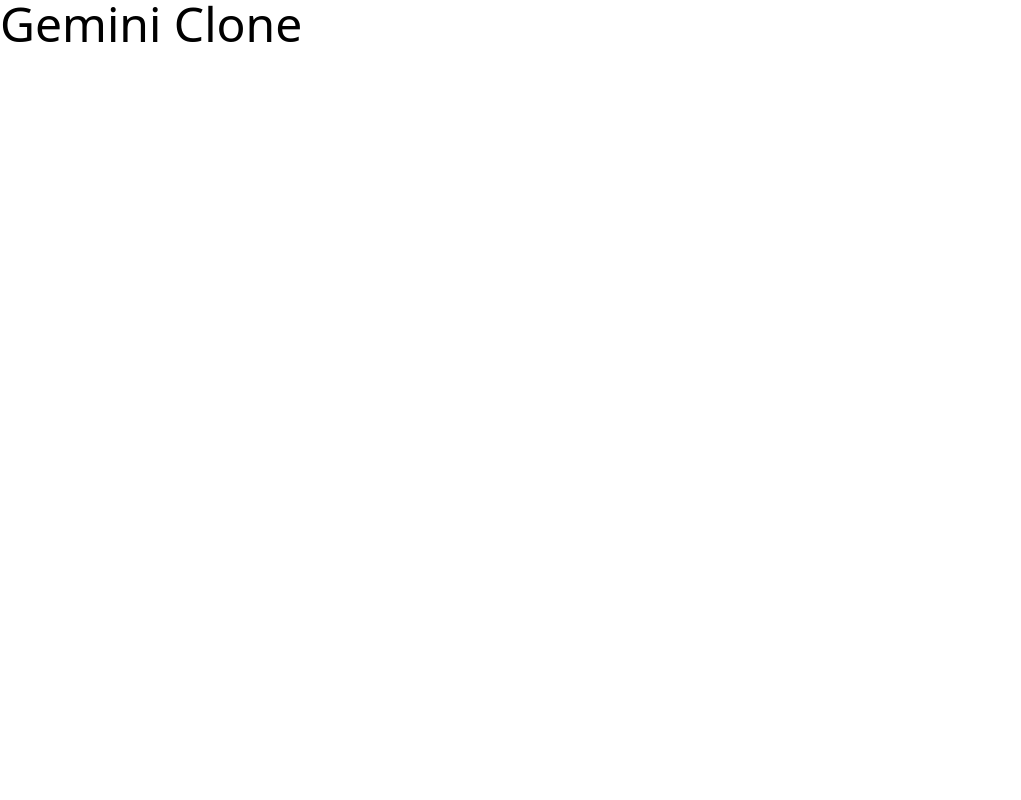
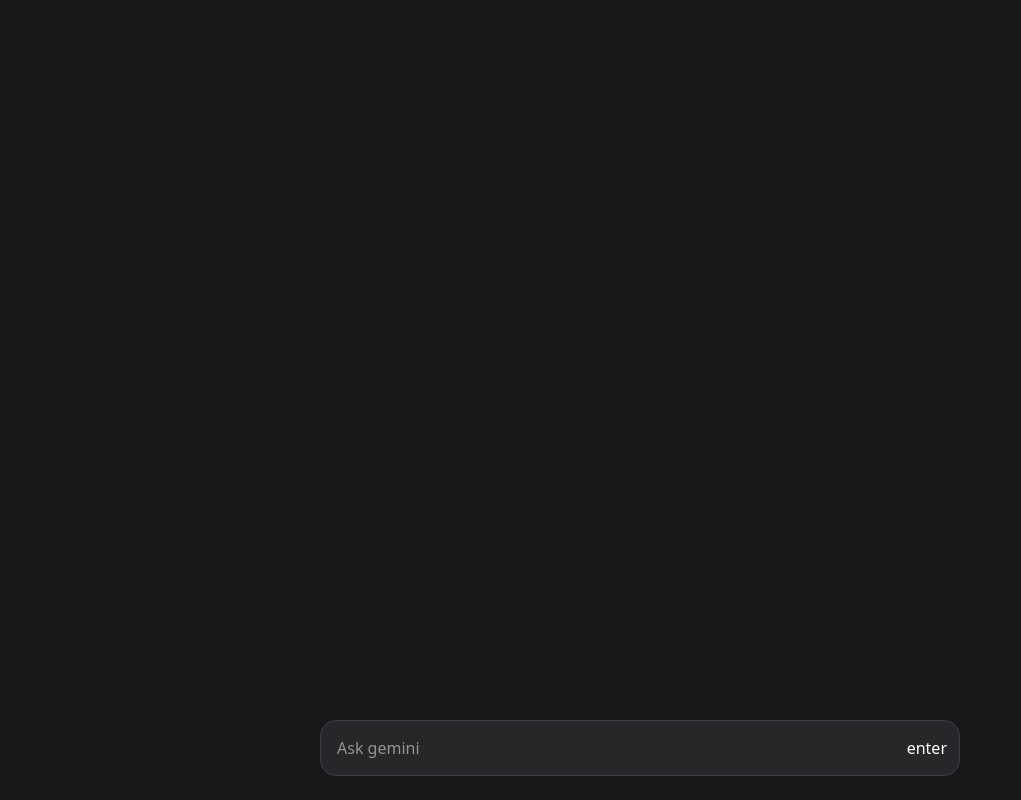
Before and after one commit to Yashvi-saini/gemini-clone, a React (Vite) app: page / in a window 1280 px wide. Shown: the whole page, without its empty margins (0-1021 px from the left). Built offline with nearby package versions, Linux system fonts and the light colour scheme.

Commit message:
api integrated

```diff
--- a/index.html
+++ b/index.html
@@ -6,7 +6,7 @@
     <meta name="viewport" content="width=device-width, initial-scale=1.0" />
     <title>gemini-clone</title>
   </head>
-  <body>
+  <body class="bg-zinc-900 h-screen">
     <div id="root"></div>
     <script type="module" src="/src/main.jsx"></script>
   </body>
--- a/src/App.jsx
+++ b/src/App.jsx
@@ -1,15 +1,41 @@
 import { useState } from 'react'
-import reactLogo from './assets/react.svg'
-import viteLogo from '/vite.svg'
 import './App.css'
+import {URL} from './constants';
 
 function App() {
-  const [count, setCount] = useState(0)
+ const [query,answerquery]=useState('');
+const [result,setresult]=useState(undefined)
 
+
+ const body={
+  "contents": [{
+    "parts":[{"text":"query"}]
+  }]
+ }
+
+const askquestion=async()=>{
+let response= await fetch(URL,{
+  method:"POST",
+  body:JSON.stringify(body)
+})
+ response = await response.json();
+setresult(response.candidates[0].content.parts[0].text)
+}
   return (
-    <>
-   <h1 className='text-5xl  '>Gemini Clone</h1>
-    </>
+
+    <div>{/*this is outerwrapper*/}
+      <div>{/*this is main container*/}
+        <div className='container h-180 '>{/*this will be welcome container*/}
+           <div className='text-white'>{result}</div>
+        </div>
+        <div className='bg-zinc-800 w-1/2  text-white m-auto rounded-2xl border-zinc-700 pr-3 p-1 border flex h-18xl'>{/*this will be our querycontainer*/}
+          <input type="text"  value={query} onChange ={(event)=>answerquery(event.target.value)} className='w-full h-full p-3 outline-none' placeholder='Ask gemini' />
+          <button onClick={askquestion}>enter</button>
+        </div>
+
+      </div>
+    </div>
+
   )
 }
 
--- /dev/null
+++ b/src/constants.js
@@ -0,0 +1 @@
+export const URL="https://generativelanguage.googleapis.com/v1beta/models/gemini-2.0-flash:generateContent?key=AIzaSyBXqhavKdrUc5aK2RU8yfUYQjgtnLqW9RU"
```
